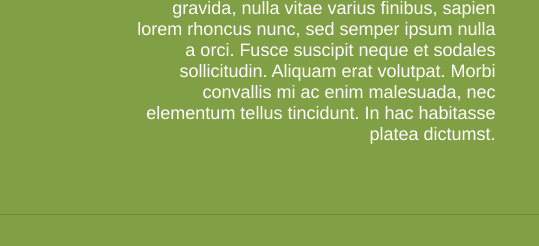
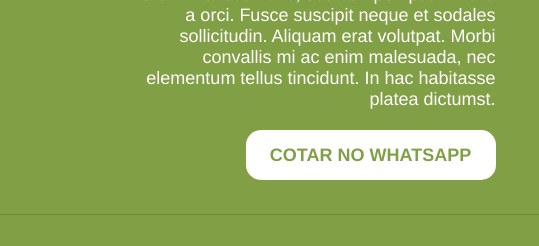
Before and after one commit to davihonoriocm/Landingpage, a plain HTML site: page index.html in a window 1280 px wide. Shown: the part 554-800 px from the top of the page, 0-539 px from the left. Drawn offline with Linux system fonts and the light colour scheme.

Commit message:
Adicionado Butão de whatsapp

```diff
--- a/index.html
+++ b/index.html
@@ -24,6 +24,9 @@
             <h1>Somos a <span>Home Arquitetos</span></h1>
             <h2>Revolucionando seu lar.</h2>
             <p>Lorem ipsum dolor sit amet, consectetur adipiscing elit. Donec sit amet tincidunt nisi. Curabitur ac ligula non elit gravida feugiat. Sed posuere, arcu nec malesuada porta, velit urna convallis lorem, a imperdiet lorem elit nec massa. Integer vitae ante et lectus congue laoreet nec vitae nulla. Vestibulum blandit lorem in eros scelerisque, ut ornare risus faucibus. Nunc a massa nec velit porttitor imperdiet. Nulla facilisi. Proin at erat non ante tempor sagittis. Vivamus fringilla quam eu velit sollicitudin, a cursus elit gravida. Suspendisse potenti. Aenean sed dapibus enim. Cras volutpat justo nec est sollicitudin, nec porttitor eros rhoncus. Duis gravida, nulla vitae varius finibus, sapien lorem rhoncus nunc, sed semper ipsum nulla a orci. Fusce suscipit neque et sodales sollicitudin. Aliquam erat volutpat. Morbi convallis mi ac enim malesuada, nec elementum tellus tincidunt. In hac habitasse platea dictumst.</p>
+            <div class="buttons">
+                <button><a href="https://wa.me//5585997934089?text=Tenho%20interesse%20em%20cotar%20um%20orçamento">cotar no Whatsapp</a></button>
+            </div>
         </div>
         <div class="photo">
             <img src="img/homem-de-sorriso-com-um-capacete-vermelho-e-modelos.png" alt="Arquiteto photo">
--- a/style/index.css
+++ b/style/index.css
@@ -107,6 +107,35 @@
     text-align: end;
 }
 
+main section div .buttons button{
+    width: 250px;
+    height: 50px;
+    background-color: white;
+    border: none;
+    border-radius: 15px;
+    margin-top: 20px;
+    padding: 15px;
+    text-decoration: none;
+    cursor: pointer;
+    text-transform: uppercase;
+    font-family: helvetica,sans-serif;
+    font-size: 18px;
+    font-weight: bold;
+}
+
+main section div .buttons button a {
+    text-decoration: none;
+    color: rgba(107, 143, 36, 0.85);
+}
+
+main section div .buttons button:hover{
+    background-color: yellowgreen;
+}
+
+main section div .buttons button:active {
+    transform: scale(0.85);
+}
+
 main section .photo {
     display: flex;
     align-items: center;
```
